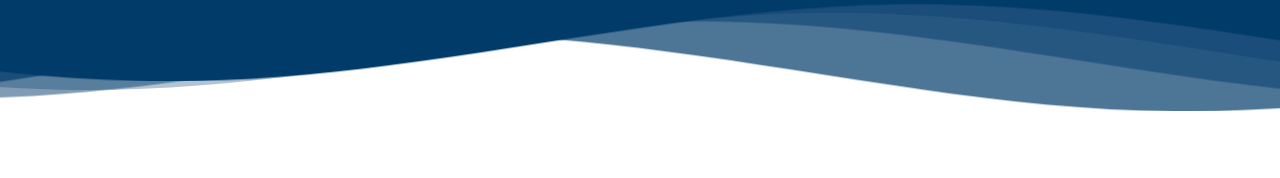
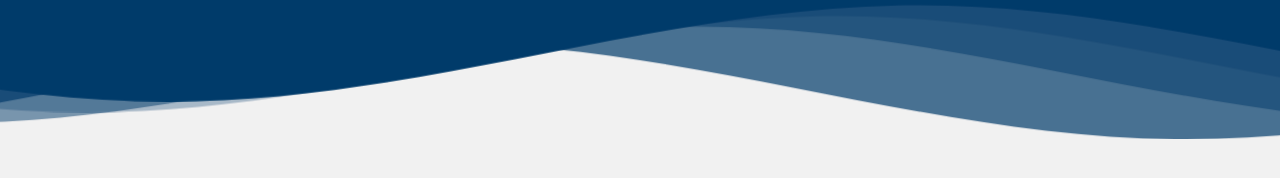
Before and after one commit to nabelly19/wave-css-template, a plain HTML site: page index.html in a window 1280 px wide. Drawn offline with Linux system fonts and the light colour scheme.

Commit message:
edit: little changes

```diff
--- a/index.html
+++ b/index.html
@@ -8,13 +8,14 @@
     body {
       margin: 0;
       overflow: hidden;
+      background-color: rgb(241, 241, 241);
     }
     .waves {
       position: absolute;
       top: 0;
       left: 0;
       width: 100%;
-      height: 15vh;
+      height: 30vh;
       min-height: 100px;
       max-height: 150px;
       transform: rotate(180deg);
```
